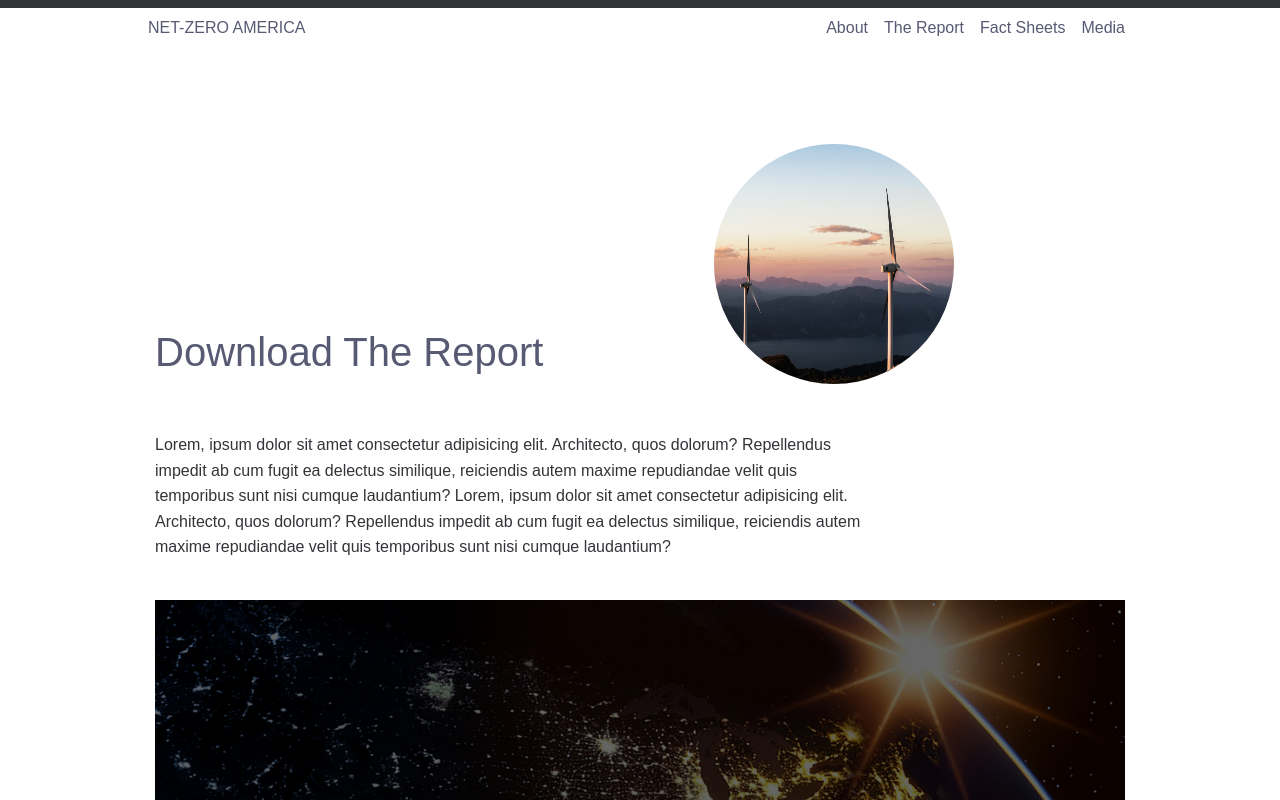
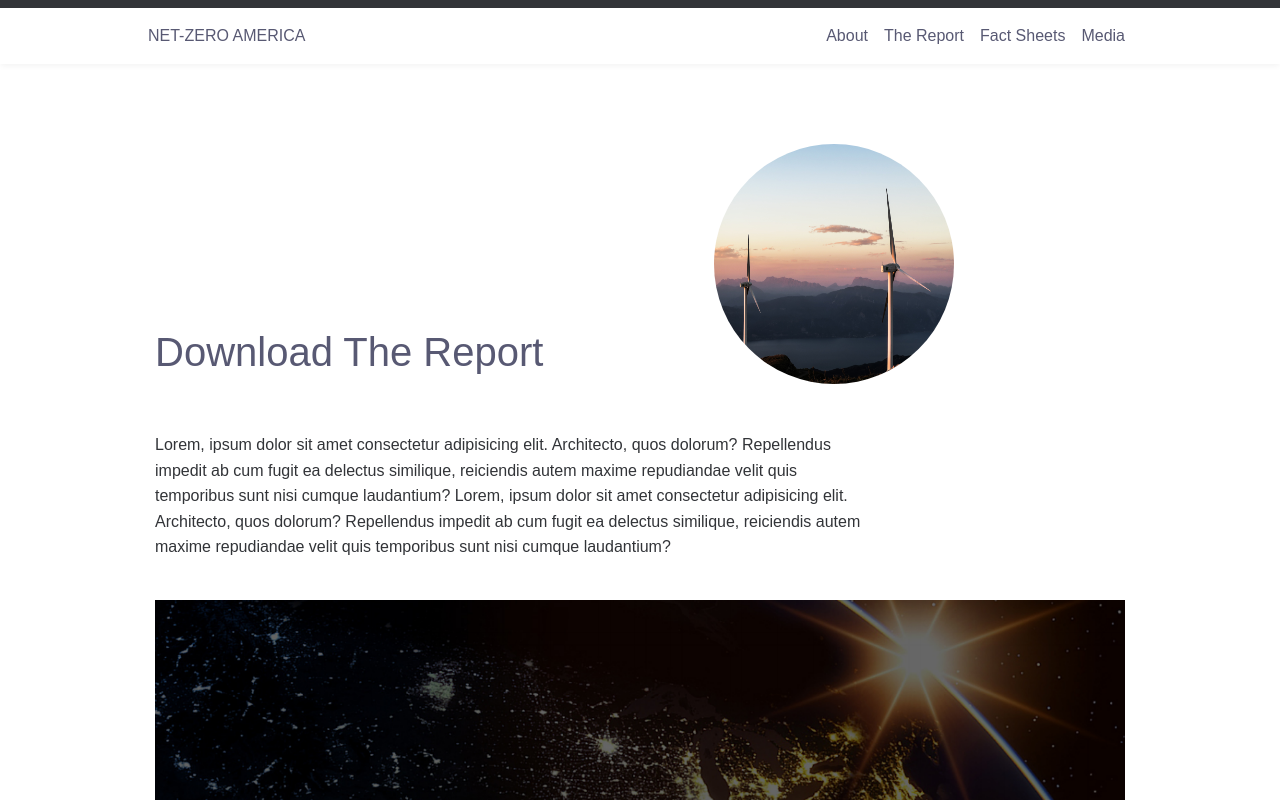
Before and after one commit to Hyperobjekt/nzap-site, a React app: page /the-report in a window 1280 px wide. Shown: the top 800 px of the page. Built offline with nearby package versions, Linux system fonts and the light colour scheme; a web font is replaced by a local one; what redux-immutable-state-invariant would draw is missing.

Commit message:
Adjust header

```diff
--- a/src/components/_global/Header.js
+++ b/src/components/_global/Header.js
@@ -28,7 +28,7 @@ const Header = () => {
       <div className="row">
         <div className={drawOpen ? "col-12 header-fixed open" : "col-12 header-fixed"}>
           <div className="container">
-            <div className="row pt-2 pb-md-3">
+            <div className="row pt-3 pb-md-3">
               <div className="col-8 pl-0 col-md-4 project-title">
                 <NavLink className="pr-2 pl-md-2" to="/" exact>NET-ZERO AMERICA</NavLink>
               </div>
--- a/src/components/_global/Header.scss
+++ b/src/components/_global/Header.scss
@@ -7,6 +7,8 @@
     position: fixed;
     background: $light-color;
     z-index: 2;
+    -webkit-box-shadow: 0px 3px 6px -1px rgba(0, 0, 0, 0.05);
+    box-shadow: 0px 3px 6px -1px rgba(0, 0, 0, 0.05);
   }
   .header-fixed.open {
     position: absolute;
--- a/src/components/static/Landing.js
+++ b/src/components/static/Landing.js
@@ -30,7 +30,7 @@ const LandingPage = () => (
         </div>
 
         <div className="row">
-          <div className="col-12 pt-5 atf">
+          <div className="col-12 pt-3 atf">
             <div className="row">
               <div className="col-12 pt-3 pt-md-5 col-md-7">
                 <h1 className="d-block display-3 text-uppercase pt-md-5 mt-md-5 title">Net-Zero America:</h1>
--- a/src/components/static/Landing.scss
+++ b/src/components/static/Landing.scss
@@ -3,11 +3,13 @@
 
 .explore-jump-holder {
   top: 65px;
+  top: 4px;
 }
 .to-data-explorer {
   @include font($font-family-primary, $font-weight-semi-bold, $small, $highlight-color);
   left: -100px;
   top: 40px;
+  top: 72px;
   img {
     width: 30px;
   }
```
